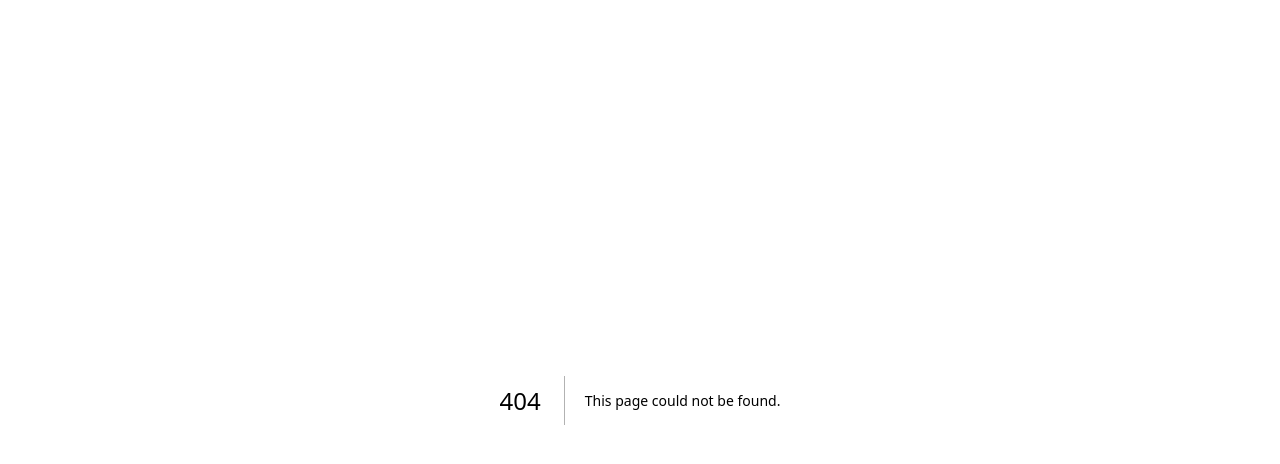
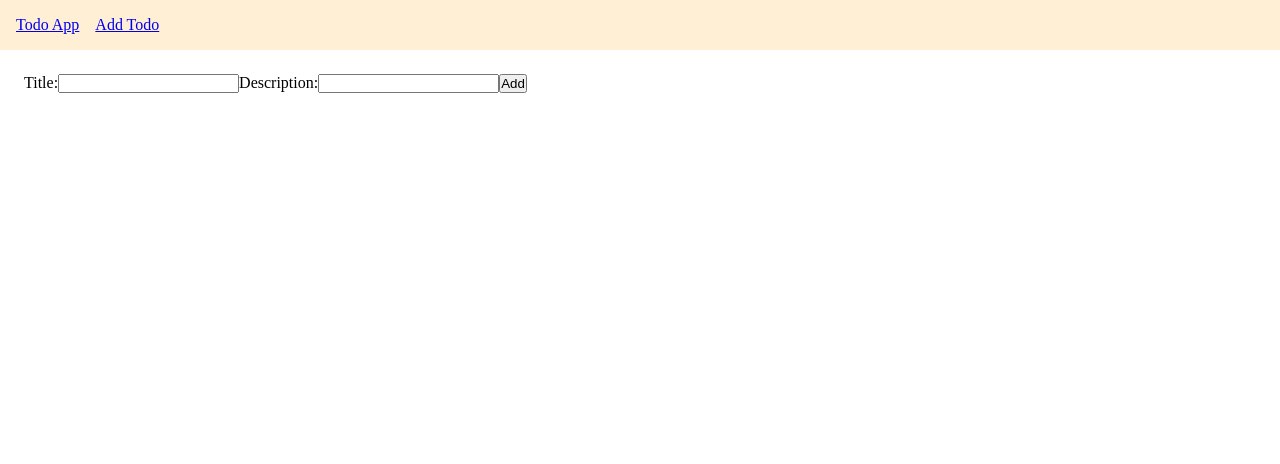
Before and after one commit to Alesvoy/nextJs-TodoApp, a Next.js app: page /addTodo in a window 1280 px wide. Before the commit this address had no page. Shown: the top 464 px of the page. Built offline with nearby package versions, Linux system fonts and the light colour scheme; no server answers.

Commit message:
Add functionality for adding todos

```diff
--- /dev/null
+++ b/components/Form.tsx
@@ -0,0 +1,53 @@
+import React, { FormEvent, useState } from "react";
+import styled from "styled-components";
+
+import client from "../utils/sanityClient";
+
+const FormContainer = styled.form`
+  margin: 1.5rem;
+`;
+
+const createTodo = async (title: string, description: string) => {
+  const todo = {
+    _type: "todo",
+    title,
+    description,
+  };
+
+  try {
+    const newTodo = await client.create(todo);
+    console.log(`New todo created, document ID is ${newTodo._id}`);
+  } catch (error) {
+    console.error("Error:", error);
+  }
+};
+
+const Form = () => {
+  const [title, setTitle] = useState("");
+  const [description, setDescription] = useState("");
+
+  const handleSubmit = (e: React.FormEvent) => {
+    e.preventDefault();
+    createTodo(title, description);
+  };
+
+  return (
+    <FormContainer onSubmit={handleSubmit}>
+      <label>Title:</label>
+      <input
+        type="text"
+        value={title}
+        onChange={(e) => setTitle(e.target.value)}
+      />
+      <label>Description:</label>
+      <input
+        type="text"
+        value={description}
+        onChange={(e) => setDescription(e.target.value)}
+      />
+      <button>Add</button>
+    </FormContainer>
+  );
+};
+
+export default Form;
--- /dev/null
+++ b/components/Navbar.tsx
@@ -0,0 +1,20 @@
+import styled from "styled-components";
+import Link from "next/link";
+
+const Nav = styled.nav`
+  padding: 1rem;
+  background: papayawhip;
+  display: flex;
+  gap: 1rem;
+`;
+
+const Navbar = () => {
+  return (
+    <Nav>
+      <Link href="/">Todo App</Link>
+      <Link href="/addTodo">Add Todo</Link>
+    </Nav>
+  );
+};
+
+export default Navbar;
--- a/package.json
+++ b/package.json
@@ -22,5 +22,8 @@
     "react-dom": "18.2.0",
     "styled-components": "^5.3.6",
     "typescript": "4.9.5"
+  },
+  "devDependencies": {
+    "@types/styled-components": "^5.1.26"
   }
 }
--- a/pages/_app.tsx
+++ b/pages/_app.tsx
@@ -1,14 +1,17 @@
-import { QueryClientProvider, QueryClient } from '@tanstack/react-query'
-import type { AppProps } from 'next/app'
+import { QueryClientProvider, QueryClient } from "@tanstack/react-query";
+import type { AppProps } from "next/app";
 
-import '../styles/globals.css'
+import Navbar from "../components/Navbar";
+
+import "../styles/globals.css";
 
 export default function App({ Component, pageProps }: AppProps) {
   const client = new QueryClient();
 
   return (
     <QueryClientProvider client={client}>
+      <Navbar />
       <Component {...pageProps} />
     </QueryClientProvider>
-  )
+  );
 }
--- /dev/null
+++ b/pages/addTodo.tsx
@@ -0,0 +1,9 @@
+import Form from "../components/Form";
+
+export default function addTodo() {
+  return (
+    <>
+      <Form />
+    </>
+  );
+}
--- a/utils/sanityClient.ts
+++ b/utils/sanityClient.ts
@@ -4,6 +4,9 @@ const client = createClient({
   projectId: "oe2z6qkw",
   dataset: "production",
   apiVersion: "2023-01-31",
+  useCdn: true,
+  token:
+    "sk4EHKSw9pEzHogR5t8QetS0bEIGTEKEndqOyuOCaREhGvty2Eak73FPc8ttJMAE71hsTWkBHFSfQixK34V5tThVAuJDMlWwqhvLboUMRXB1DPNmhIBectO5KtIJwrMS0LYSXPdUNhCJpDHPk4T3KbuNyjQo1wM2MpUYRuy2ok9twrGEBywD",
 });
 
 export default client;
```
Also changed, not shown: components/TodosList.tsx (added, +45 -0 lines), pages/index.tsx (+5 -15 lines), .babelrc (added), 1 other file (tests, documents, lock files or other folders).
